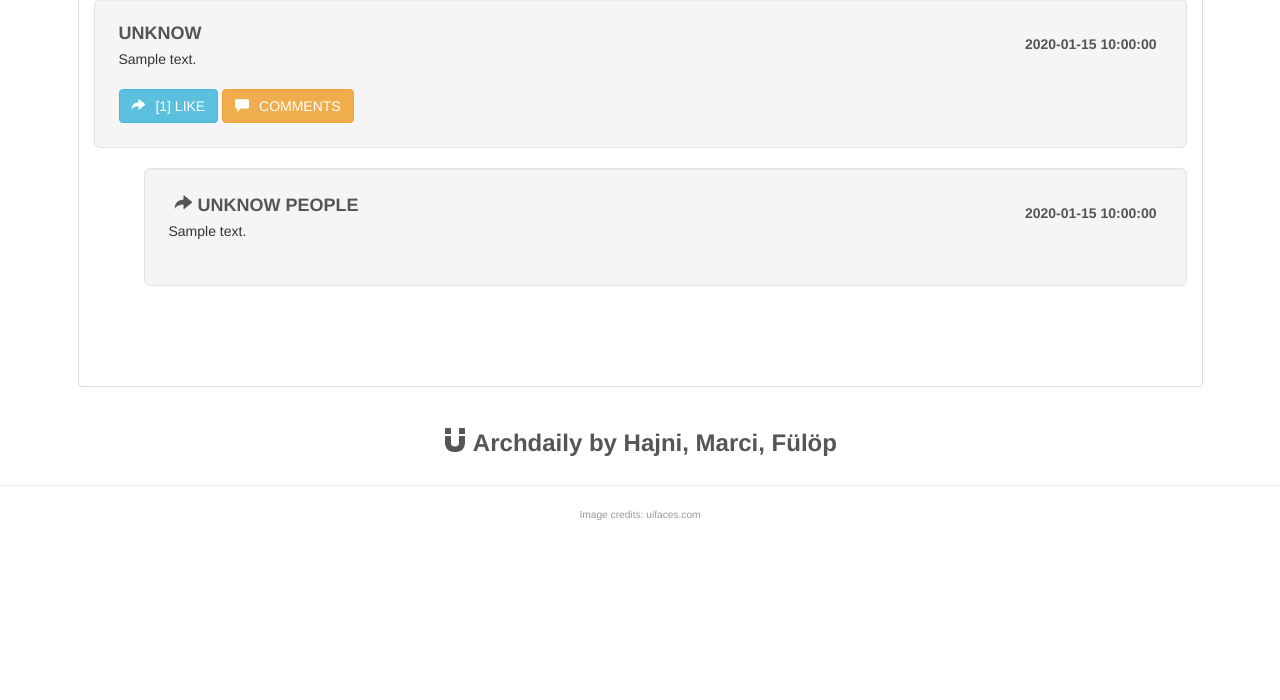
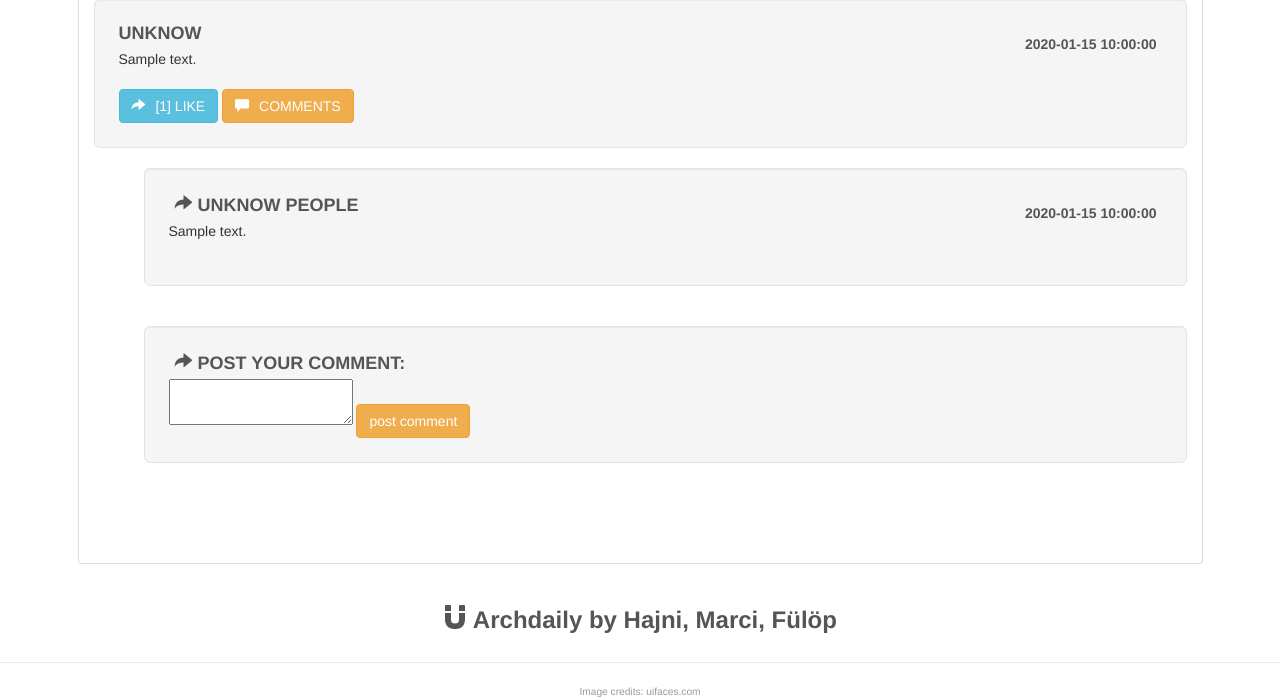
Before and after one commit to tothhajnalka17/askmate3, a Flask app: page /question/1 in a window 1280 px wide. Shown: the part 531-1231 px from the top of the page. Before the commit the page ends 1051 px from the top, so only its background shows below. Run offline with Flask 2, Linux system fonts and the light colour scheme; a database or web service that is not in the repository returns one stand-in record (values such as "Sample title"); some libraries are stand-ins or nearby versions.

Commit message:
style: css

```diff
--- a/templates/displayquestion.html
+++ b/templates/displayquestion.html
@@ -125,6 +125,22 @@
                             </div>
                             {% endif %}
                           {% endfor %}
+                          <div>
+                            <ul class="media-list">
+                                <li class="media media-replied">
+
+                                    <div class="media-body">
+                                      <div class="well well-lg" methods="post" >
+                                          <form name="submit_answer_comments" method="post">
+                                          <h4 class="media-heading text-uppercase reviews"><span class="glyphicon glyphicon-share-alt"></span> post your comment:</h4>
+                                            <textarea name="message"></textarea>
+                                          <button class="btn btn-warning btn-circle" name="submit_answer_comments" type="submit" methods="post"> post comment </button>
+                                          </form>
+                                      </div>
+                                    </div>
+                                </li>
+                              </ul>
+                          </div>
                           </li>
                         </ul>
                     </div>
```
